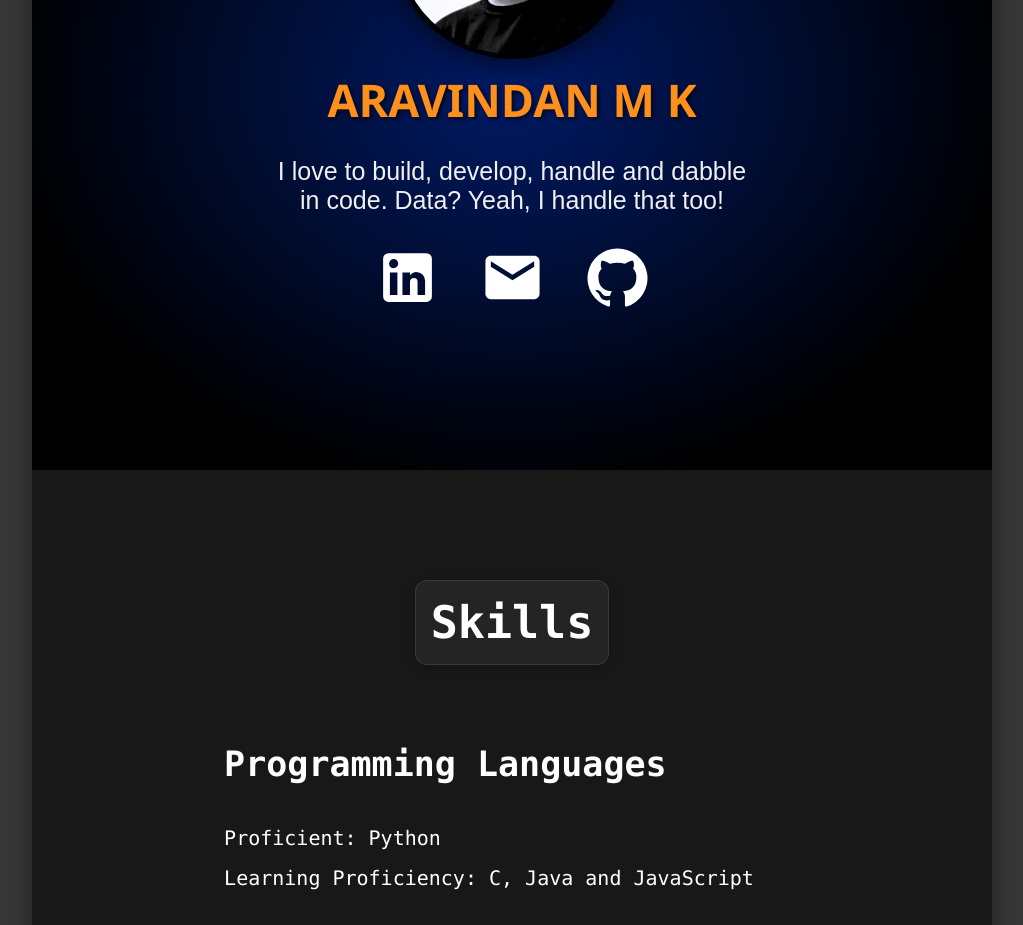
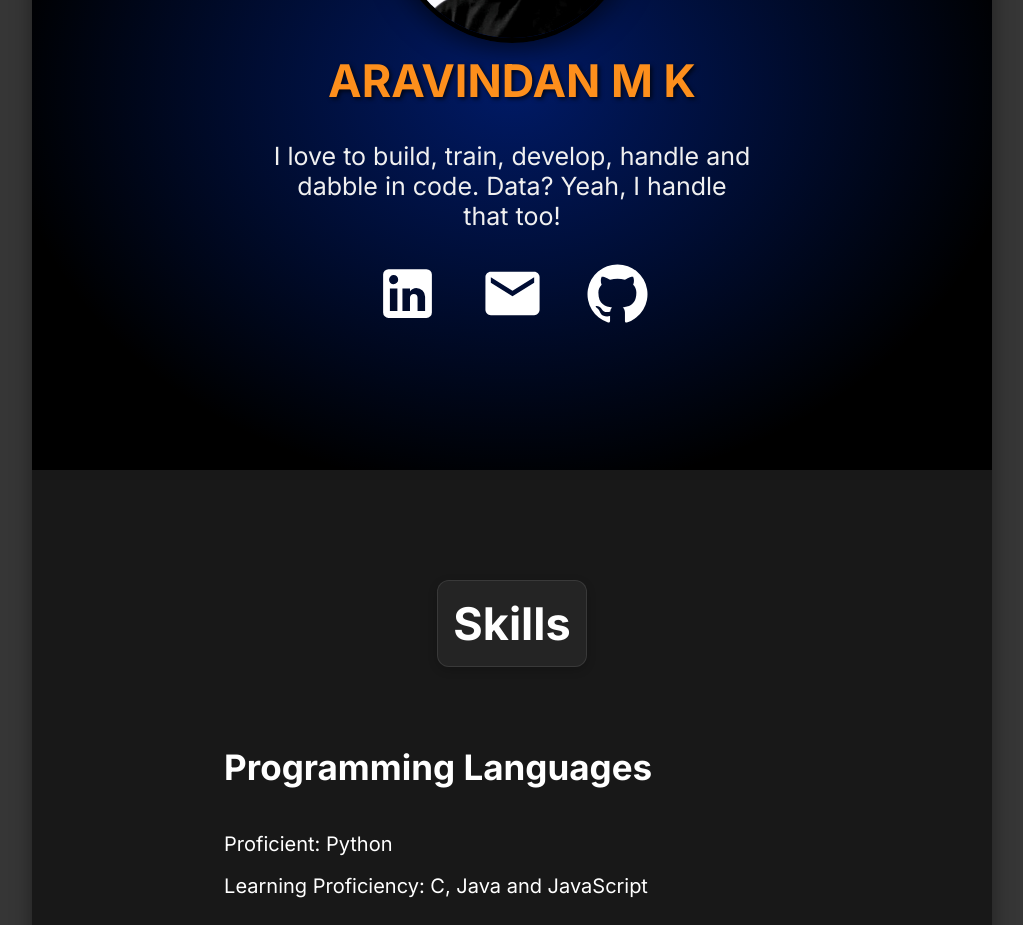
Before and after one commit to MK-Aravindan/Portfolio, a React (Create React App) app: page / in a window 1280 px wide. Shown: the part 400-1325 px from the top of the page, without its empty margins (128-1151 px from the left). Built offline with nearby package versions, Linux system fonts and the light colour scheme.

Commit message:
updated fonts

```diff
--- a/public/index.html
+++ b/public/index.html
@@ -24,6 +24,7 @@
       Learn how to configure a non-root public URL by running `npm run build`.
     -->
     <title>Aravindan M K</title>
+    <link href="https://fonts.googleapis.com/css2?family=Inter:wght@400;600;700&display=swap" rel="stylesheet">
   </head>
   <body>
     <noscript>M K Aravindan's Portfolio Website</noscript>
--- a/src/App.css
+++ b/src/App.css
@@ -3,7 +3,7 @@
   height: auto;
   display: flex;
   flex-direction: column;
-  font-family: Arial, Helvetica, sans-serif;
+  font-family: 'Inter', sans-serif;
   background-color: rgb(24, 24, 24);
   margin: 0 auto;
   box-shadow: 0 0 20px rgba(0, 0, 0, 0.4);
@@ -13,6 +13,7 @@ body {
   padding: 0;
   margin: 0;
   background-color: rgb(54, 54, 54);
+  font-family: 'Inter', sans-serif;
 }
 
 @media only screen and (max-width: 940px) {
--- a/src/components/Footer.js
+++ b/src/components/Footer.js
@@ -15,7 +15,7 @@ const Footer = () => {
           <LinkedInIcon />
         </a>
       </div>
-      <p>&copy; 2024 m-k-aravindan.web.app</p>
+      <p>&copy; 2025 Aravindan M K. All rights reserved.</p>
     </div>
   );
 };
--- a/src/pages/Home.js
+++ b/src/pages/Home.js
@@ -57,7 +57,7 @@ const Home = () => {
         <h2>ARAVINDAN M K</h2>
         <div className="prompt">
           <p>
-          I love to build, develop, handle and dabble in code. Data? Yeah, I handle that too!
+          I love to build, train, develop, handle and dabble in code. Data? Yeah, I handle that too!
           </p>
           <a href="https://www.linkedin.com/in/m-k-aravindan-976728231/">
             <LinkedInIcon />
--- a/src/styles/Experience.css
+++ b/src/styles/Experience.css
@@ -32,6 +32,8 @@
   font-size: 14px;
   color: #fd8f1c;
   margin-bottom: 10px;
+  /* Using Inter for dates */
+  font-family: 'Inter', sans-serif;
 }
 
 .vertical-timeline-element-icon {
@@ -47,6 +49,8 @@
   background:rgba(49, 49, 49, 0.5);
   border-radius: 10px;
   box-shadow: 0px 3px 10px rgba(0, 0, 0, 0.2);
+  /* Using Inter for content */
+  font-family: 'Inter', sans-serif;
 }
 
 .vertical-timeline-element-title {
@@ -54,12 +58,13 @@
   font-weight: bold;
   color: white;
   margin-bottom: 10px;
+  /* Using Inter for titles */
+  font-family: 'Inter', sans-serif;
 }
 
 .vertical-timeline-element-subtitle {
-  font-family: ui-monospace, Menlo, Monaco, 'Cascadia Mono', 'Segoe UI Mono',
-  'Roboto Mono', 'Oxygen Mono', 'Ubuntu Monospace', 'Source Code Pro',
-  'Fira Mono', 'Droid Sans Mono', 'Courier New', monospace;
+  /* Updated to use Inter */
+  font-family: 'Inter', sans-serif;
   font-size: 16px;
   font-weight: bold;
   color: #fd8f1c;
@@ -70,6 +75,8 @@
   font-size: 16px;
   color: white;
   margin-top: 10px;
+  /* Using Inter for paragraph text */
+  font-family: 'Inter', sans-serif;
 }
 
 @media only screen and (max-width: 1170px) {
--- a/src/styles/Home.css
+++ b/src/styles/Home.css
@@ -1,7 +1,8 @@
 .home {
   width: 100%;
   align-items: center;
-  font-family: "Arial", sans-serif;
+  /* Updated font-family to Inter */
+  font-family: 'Inter', sans-serif;
   color: #3e497a;
   background-color: #f0f0f0;
 }
@@ -20,7 +21,8 @@
 }
 
 .about h2 {
-  font-family: "Segoe UI", Tahoma, Geneva, Verdana, sans-serif;
+  /* Updated font-family to Inter */
+  font-family: 'Inter', sans-serif;
   font-size: 45px;
   text-shadow: 2px 2px 4px rgba(0, 0, 0, 0.703);
   color: rgb(253, 143, 28);
@@ -32,6 +34,8 @@
   width: 50%;
   font-size: 25px;
   margin-top: -25px;
+  /* Using Inter for prompt text */
+  font-family: 'Inter', sans-serif;
 }
 
 .about img {
@@ -58,9 +62,8 @@
 
 .skills {
   font-size: 35px;
-  font-family: ui-monospace, Menlo, Monaco, "Cascadia Mono", "Segoe UI Mono",
-    "Roboto Mono", "Oxygen Mono", "Ubuntu Monospace", "Source Code Pro",
-    "Fira Mono", "Droid Sans Mono", "Courier New", monospace;
+  /* Updated to use Inter */
+  font-family: 'Inter', sans-serif;
   color: #ffffff;
   width: 100%;
   display: flex;
@@ -84,6 +87,8 @@
   border-radius: 12px;
   box-shadow: 0px 3px 10px rgba(0, 0, 0, 0.2);
   display: inline-block;
+  /* Using Inter for skills heading */
+  font-family: 'Inter', sans-serif;
 }
 
 .skills .list {
@@ -91,14 +96,20 @@
   width: 60%;
   padding: 0;
   margin-top: 20px;
+  /* Updated to use Inter */
+  font-family: 'Inter', sans-serif;
 }
 
 .skills h2 {
   font-size: 35px;
+  /* Using Inter for skills subheadings */
+  font-family: 'Inter', sans-serif;
 }
 
 .list span {
   font-size: 20px;
+  /* Using Inter for skills list items */
+  font-family: 'Inter', sans-serif;
 }
 
 .item1,
--- a/src/styles/Project.css
+++ b/src/styles/Project.css
@@ -9,9 +9,8 @@
   margin-bottom: -150px;
   background-color: rgb(24, 24, 24);
   padding: 50px 0;
-  font-family: ui-monospace, Menlo, Monaco, "Cascadia Mono", "Segoe UI Mono",
-    "Roboto Mono", "Oxygen Mono", "Ubuntu Monospace", "Source Code Pro",
-    "Fira Mono", "Droid Sans Mono", "Courier New", monospace;
+  /* Updated to use Inter */
+  font-family: 'Inter', sans-serif;
 }
 
 .projects h1 {
@@ -19,12 +18,16 @@
   font-size: 30px;
   text-align: center;
   font-weight: 400;
+  /* Using Inter for project heading */
+  font-family: 'Inter', sans-serif;
 }
 
 .projects .projectTitle {
   text-align: center;
   color: #3e497a;
   font-size: 60px;
+  /* Using Inter for project title */
+  font-family: 'Inter', sans-serif;
 }
 
 .projectList {
@@ -46,6 +49,8 @@
   text-align: center;
   transition: all 0.3s ease-in-out;
   background-color: white;
+  /* Using Inter for project item text */
+  font-family: 'Inter', sans-serif;
 }
 
 .projectItem:hover {
@@ -69,6 +74,8 @@
 .projectItem h1 {
   font-size: 25px;
   margin-top: 20px;
+  /* Using Inter for project item heading */
+  font-family: 'Inter', sans-serif;
 }
 
 @media only screen and (max-width: 1300px) {
--- a/src/styles/ProjectDisplay.css
+++ b/src/styles/ProjectDisplay.css
@@ -9,9 +9,8 @@
   margin-bottom: -150px;
   background-color: rgb(24, 24, 24);
   padding: 10px 0;
-  font-family: ui-monospace, Menlo, Monaco, 'Cascadia Mono', 'Segoe UI Mono',
-  'Roboto Mono', 'Oxygen Mono', 'Ubuntu Monospace', 'Source Code Pro',
-  'Fira Mono', 'Droid Sans Mono', 'Courier New', monospace;
+  /* Updated to use Inter */
+  font-family: 'Inter', sans-serif;
 }
 
 .project h1 {
@@ -25,6 +24,8 @@
   border-radius: 10px;
   box-shadow: 0px 3px 10px rgba(0, 0, 0, 0.2);
   display: inline-block;
+  /* Using Inter for project display heading */
+  font-family: 'Inter', sans-serif;
 }
 
 .project img {
@@ -47,6 +48,8 @@
   border-radius: 12px;
   box-shadow: 0px 3px 10px rgba(0, 0, 0, 0.2);
   display: inline-block;
+  /* Using Inter for project display subheading */
+  font-family: 'Inter', sans-serif;
 }
 
 .project p {
@@ -62,6 +65,8 @@
   border: 1px solid rgba(108, 108, 108, 0.3);
   border-radius: 12px;
   box-shadow: 0px 3px 10px rgba(0, 0, 0, 0.2);
+  /* Using Inter for project display paragraph */
+  font-family: 'Inter', sans-serif;
 }
 
 .project svg {
```
